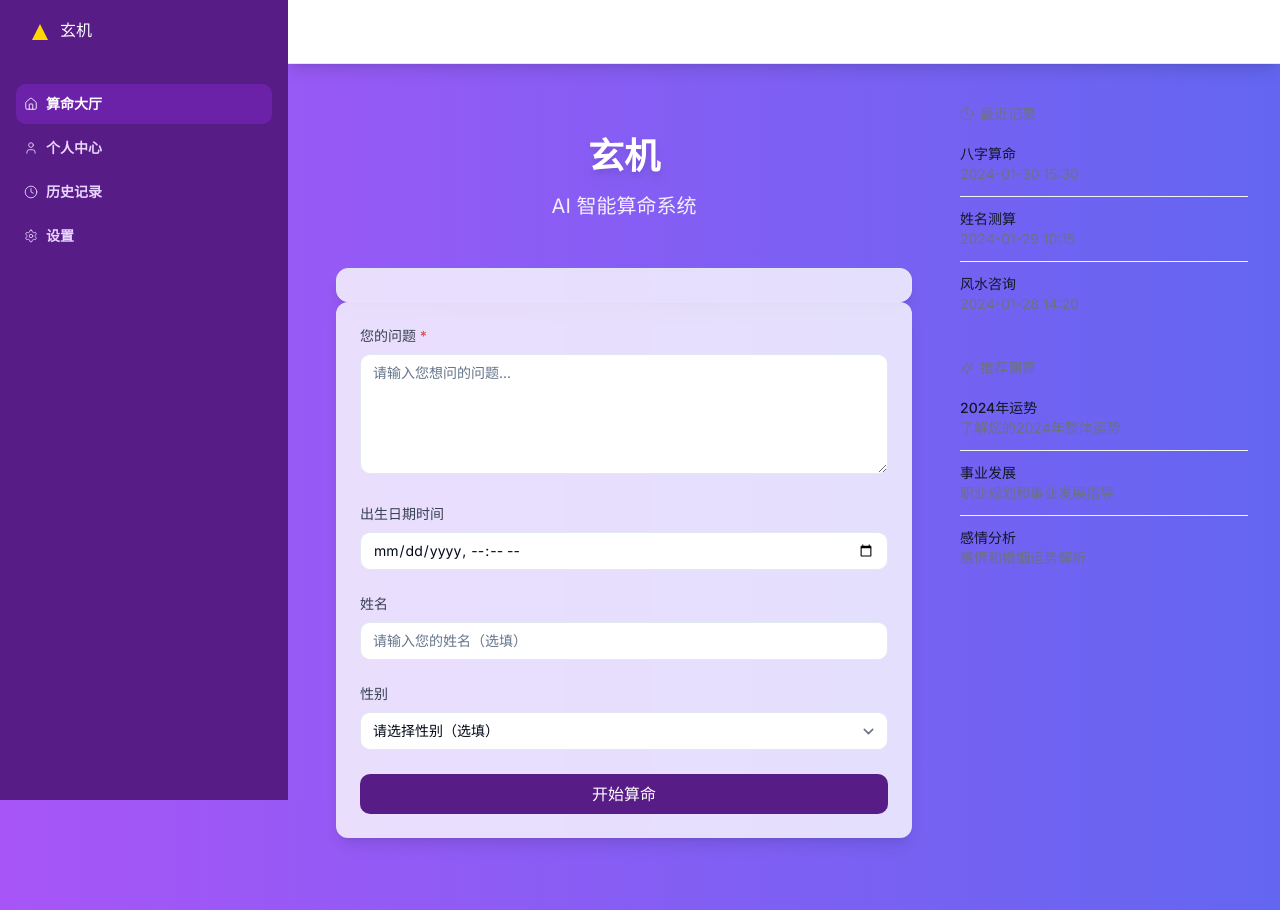
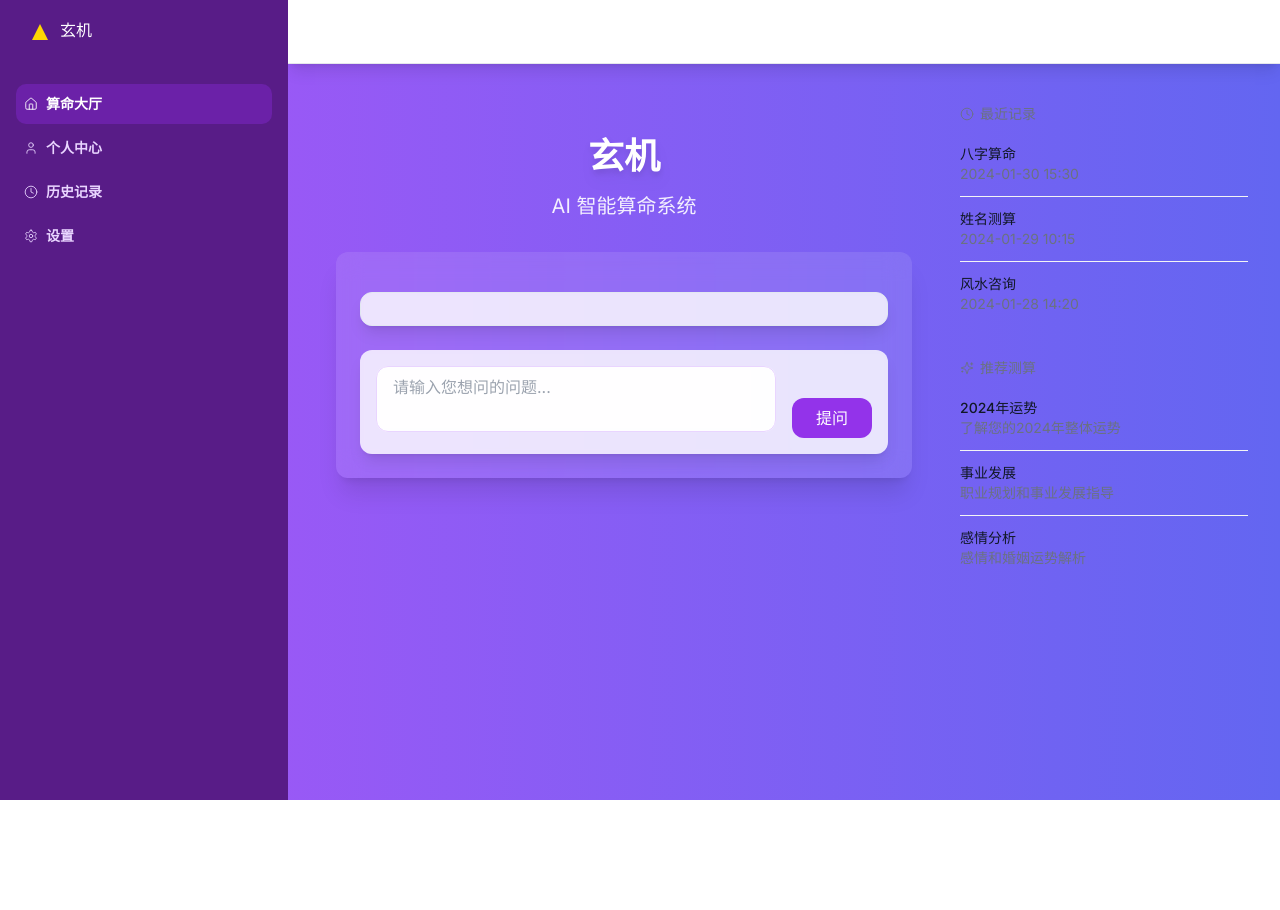
Before and after one commit to zh4men9/xuanji, a Next.js app: page / in a window 1280 px wide. After the commit the page ends 800 px from the top, so only its background shows below. Built offline with nearby package versions, Linux system fonts and the light colour scheme.

Commit message:
实现对话

```diff
--- a/app/api/chat/route.ts
+++ b/app/api/chat/route.ts
@@ -5,7 +5,7 @@ import { z } from 'zod'
 // 定义请求参数验证 schema
 const requestSchema = z.object({
   messages: z.array(z.object({
-    role: z.enum(['user', 'assistant']),
+    role: z.enum(['user', 'assistant', 'system']),
     content: z.string()
   })),
   model: z.string().optional().default('gpt-4-turbo-preview'),
--- a/app/page.tsx
+++ b/app/page.tsx
@@ -20,13 +20,15 @@ export default function Home() {
           </p>
         </div>
 
-        <div className="w-full max-w-4xl">
+        <div className="w-full max-w-4xl bg-white/10 backdrop-blur-md p-6 rounded-xl shadow-xl">
+          <div className="flex flex-col space-y-6">
             <ConversationHistory />
 
+            <div className="sticky bottom-0 bg-white/80 backdrop-blur-sm p-4 rounded-lg shadow-lg">
               {!currentResponse ? <DivinationForm /> : <DivinationResult />}
 
               {history.length > 0 && (
-            <div className="flex justify-between mt-4">
+                <div className="flex justify-end mt-4">
                   <button
                     onClick={clearHistory}
                     className="px-4 py-2 text-sm text-white/80 hover:text-white transition-colors"
@@ -38,5 +40,7 @@ export default function Home() {
             </div>
           </div>
         </div>
+      </div>
+    </div>
   );
 }
--- a/src/components/divination/ConversationHistory.tsx
+++ b/src/components/divination/ConversationHistory.tsx
@@ -11,15 +11,25 @@ export const ConversationHistory = () => {
   const { history } = useDivinationStore();
 
   return (
-    <div className="mt-4 p-4 border rounded-lg max-h-[400px] overflow-y-auto bg-white/80 backdrop-blur-sm shadow-lg">
-      {history
-        .filter((message) => message.role === 'user')
-        .map((message, index) => (
-          <div key={index} className="my-2 flex flex-col items-end">
-            <div className="font-semibold text-purple-600">
-              用户：
+    <div className="mt-4 p-4 border rounded-lg max-h-[600px] overflow-y-auto bg-white/80 backdrop-blur-sm shadow-lg">
+      {history.map((message, index) => (
+        <div
+          key={index}
+          className={cn(
+            "my-4",
+            message.role === 'user' ? 'flex flex-col items-end' : 'flex flex-col items-start'
+          )}
+        >
+          <div className={cn(
+            "font-semibold",
+            message.role === 'user' ? 'text-purple-600' : 'text-blue-600'
+          )}>
+            {message.role === 'user' ? '用户：' : '玄机：'}
           </div>
-            <div className="bg-purple-50 p-3 rounded-lg max-w-[80%] mr-2 shadow-sm">
+          <div className={cn(
+            "p-3 rounded-lg max-w-[80%] shadow-sm",
+            message.role === 'user' ? 'bg-purple-50 mr-2' : 'bg-blue-50 ml-2'
+          )}>
             <ReactMarkdown
               remarkPlugins={[remarkGfm]}
               components={{
@@ -40,7 +50,10 @@ export const ConversationHistory = () => {
                   )
                 }
               }}
-                className="prose prose-purple max-w-none"
+              className={cn(
+                "prose max-w-none",
+                message.role === 'user' ? 'prose-purple' : 'prose-blue'
+              )}
             >
               {message.content}
             </ReactMarkdown>
--- a/src/components/divination/DivinationForm.tsx
+++ b/src/components/divination/DivinationForm.tsx
@@ -5,108 +5,49 @@ import { useDivinationStore } from '@/lib/divination';
 import type { IDivinationRequest } from '@/types/divination.types';
 
 export const DivinationForm = () => {
-  const { generateDivination, isLoading } = useDivinationStore();
-
-  const [formData, setFormData] = useState<IDivinationRequest>({
-    question: '',
-    birthDateTime: '',
-    name: '',
-    gender: undefined,
-  });
-
-  const handleChange = (
-    e: React.ChangeEvent<HTMLInputElement | HTMLTextAreaElement | HTMLSelectElement>
-  ) => {
-    const { name, value } = e.target;
-    setFormData(prev => ({ ...prev, [name]: value }));
-  };
+  const { generateDivination, isLoading, userInfo } = useDivinationStore();
+  const [question, setQuestion] = useState('');
 
   const handleSubmit = async (e: React.FormEvent) => {
     e.preventDefault();
 
-    if (!formData.question.trim()) {
+    if (!question.trim()) {
       alert('请输入您的问题');
       return;
     }
 
     try {
-      await generateDivination(formData);
+      await generateDivination({
+        question,
+        ...userInfo
+      });
+      setQuestion('');
     } catch (error) {
       alert(error instanceof Error ? error.message : '请稍后重试');
     }
   };
 
   return (
-    <form onSubmit={handleSubmit} className="card">
-      <div className="form-group">
-        <label htmlFor="question" className="form-label">
-          您的问题 <span className="text-red-500">*</span>
-        </label>
+    <form onSubmit={handleSubmit} className="w-full">
+      <div className="flex items-end gap-4">
+        <div className="flex-1">
           <textarea
-          id="question"
-          name="question"
-          value={formData.question}
-          onChange={handleChange}
+            value={question}
+            onChange={(e) => setQuestion(e.target.value)}
             placeholder="请输入您想问的问题..."
-          className="form-textarea"
+            className="w-full px-4 py-2 bg-white/90 backdrop-blur-sm rounded-lg border border-purple-200 focus:border-purple-400 focus:ring-2 focus:ring-purple-200 focus:outline-none transition-all resize-none"
+            rows={2}
             required
           />
         </div>
-
-      <div className="form-group">
-        <label htmlFor="birthDateTime" className="form-label">
-          出生日期时间
-        </label>
-        <input
-          type="datetime-local"
-          id="birthDateTime"
-          name="birthDateTime"
-          value={formData.birthDateTime}
-          onChange={handleChange}
-          className="form-input"
-        />
-      </div>
-
-      <div className="form-group">
-        <label htmlFor="name" className="form-label">
-          姓名
-        </label>
-        <input
-          type="text"
-          id="name"
-          name="name"
-          value={formData.name}
-          onChange={handleChange}
-          placeholder="请输入您的姓名（选填）"
-          className="form-input"
-        />
-      </div>
-
-      <div className="form-group">
-        <label htmlFor="gender" className="form-label">
-          性别
-        </label>
-        <select
-          id="gender"
-          name="gender"
-          value={formData.gender}
-          onChange={handleChange}
-          className="form-select"
-        >
-          <option value="">请选择性别（选填）</option>
-          <option value="male">男</option>
-          <option value="female">女</option>
-          <option value="other">其他</option>
-        </select>
-      </div>
-
         <button
           type="submit"
           disabled={isLoading}
-        className="mt-6 w-full btn-primary disabled:opacity-50 disabled:cursor-not-allowed"
+          className="px-6 py-2 bg-purple-600 text-white rounded-lg hover:bg-purple-700 focus:outline-none focus:ring-2 focus:ring-purple-500 focus:ring-offset-2 disabled:opacity-50 disabled:cursor-not-allowed transition-all"
         >
-        {isLoading ? '正在算命...' : '开始算命'}
+          {isLoading ? '思考中...' : '提问'}
         </button>
+      </div>
     </form>
   );
 };
--- a/src/lib/divination.ts
+++ b/src/lib/divination.ts
@@ -1,25 +1,38 @@
 import { create } from 'zustand';
-import type { IDivinationStore, IDivinationRequest, IChatMessage } from '@/types/divination.types';
+import type { IDivinationStore, IDivinationRequest, IChatMessage, IUserInfo } from '@/types/divination.types';
 
 export const useDivinationStore = create<IDivinationStore>((set, get) => ({
   isLoading: false,
   error: null,
-  currentResponse: null,
-  history: [],
+  history: [] as IChatMessage[],
+  userInfo: {
+    name: '',
+    gender: undefined,
+    birthDateTime: '',
+  } as IUserInfo,
+
+  setUserInfo: (info: Partial<IUserInfo>) => {
+    const newInfo = { ...get().userInfo, ...info };
+    set({ userInfo: newInfo });
+    localStorage.setItem('userInfo', JSON.stringify(newInfo));
+  },
 
   generateDivination: async (request: IDivinationRequest) => {
     try {
       set({ isLoading: true, error: null });
 
-      const userMessage: IChatMessage = { role: 'user', content: `
-              姓名：${request.name || '未提供'}
-              性别：${request.gender || '未提供'}
-              出生日期：${request.birthDateTime || '未提供'}
-              问题：${request.question}
+      const userMessage: IChatMessage = {
+        role: 'user',
+        content: request.question,
+      };
 
-              请扮演一位专业的算命大师，用markdown格式详细解答我的问题。` };
+      const systemMessage: IChatMessage = {
+        role: 'system',
+        content: `你是一位专业的算命大师。用户信息：姓名：${request.name || '未提供'}，性别：${request.gender || '未提供'}，出生日期：${request.birthDateTime || '未提供'}。请用专业、详细的方式回答用户的问题，使用 markdown 格式。`,
+      };
 
-      set({ history: [...get().history, userMessage] });
+      const currentHistory = get().history;
+      set({ history: [...currentHistory, userMessage] });
 
       const response = await fetch('/api/chat', {
         method: 'POST',
@@ -27,31 +40,43 @@ export const useDivinationStore = create<IDivinationStore>((set, get) => ({
           'Content-Type': 'application/json',
         },
         body: JSON.stringify({
-          messages: [...get().history, userMessage]
-        })
+          messages: [systemMessage, ...currentHistory, userMessage],
+          temperature: 0.7,
+        }),
       });
 
       if (!response.ok) {
-        throw new Error('请求失败');
+        throw new Error(response.statusText || '请求失败');
       }
 
       const data = await response.json();
-      const aiMessage: IChatMessage = { role: 'assistant', content: data.answer };
+      const aiMessage: IChatMessage = {
+        role: 'assistant',
+        content: data.text || data.answer || '抱歉，我现在无法回答这个问题。',
+      };
 
       set({ history: [...get().history, aiMessage] });
-      set({ currentResponse: data.answer });
-    } catch (error: any) {
-      set({ error: error.message || '生成预测结果时出错' });
+    } catch (error) {
+      console.error('Divination Error:', error);
+      set({ error: error instanceof Error ? error.message : '生成预测结果时出错' });
     } finally {
       set({ isLoading: false });
     }
   },
 
-  clearResult: () => {
-    set({ currentResponse: null, error: null });
-  },
-
   clearHistory: () => {
     set({ history: [] });
   },
+
+  initializeUserInfo: () => {
+    try {
+      const savedInfo = localStorage.getItem('userInfo');
+      if (savedInfo) {
+        const parsedInfo = JSON.parse(savedInfo) as IUserInfo;
+        set({ userInfo: parsedInfo });
+      }
+    } catch (error) {
+      console.error('Failed to load user info:', error);
+    }
+  },
 }));
--- a/src/types/divination.types.ts
+++ b/src/types/divination.types.ts
@@ -1,8 +1,8 @@
 export interface IDivinationRequest {
   question: string;
-  birthDateTime?: string;
   name?: string;
   gender?: 'male' | 'female' | 'other';
+  birthDateTime?: string;
 }
 
 export interface IFortuneScores {
@@ -21,17 +21,27 @@ export interface IDivinationResponse {
   // timestamp: string;
 }
 
+export interface IUserInfo {
+  name: string;
+  gender?: 'male' | 'female' | 'other';
+  birthDateTime: string;
+}
+
+export interface IChatMessage {
+  role: 'user' | 'assistant' | 'system';
+  content: string;
+}
+
 export interface IDivinationStore {
   isLoading: boolean;
   error: string | null;
   currentResponse: IDivinationResponse['answer'] | null;
   history: IChatMessage[];
+  userInfo: IUserInfo;
+
+  setUserInfo: (info: Partial<IUserInfo>) => void;
   generateDivination: (request: IDivinationRequest) => Promise<void>;
   clearResult: () => void;
   clearHistory: () => void;
+  initializeUserInfo: () => void;
 }
-
-export interface IChatMessage {
-  role: 'user' | 'assistant';
-  content: string;
-}
```
Lines whose indentation alone changed are shown as unchanged.
